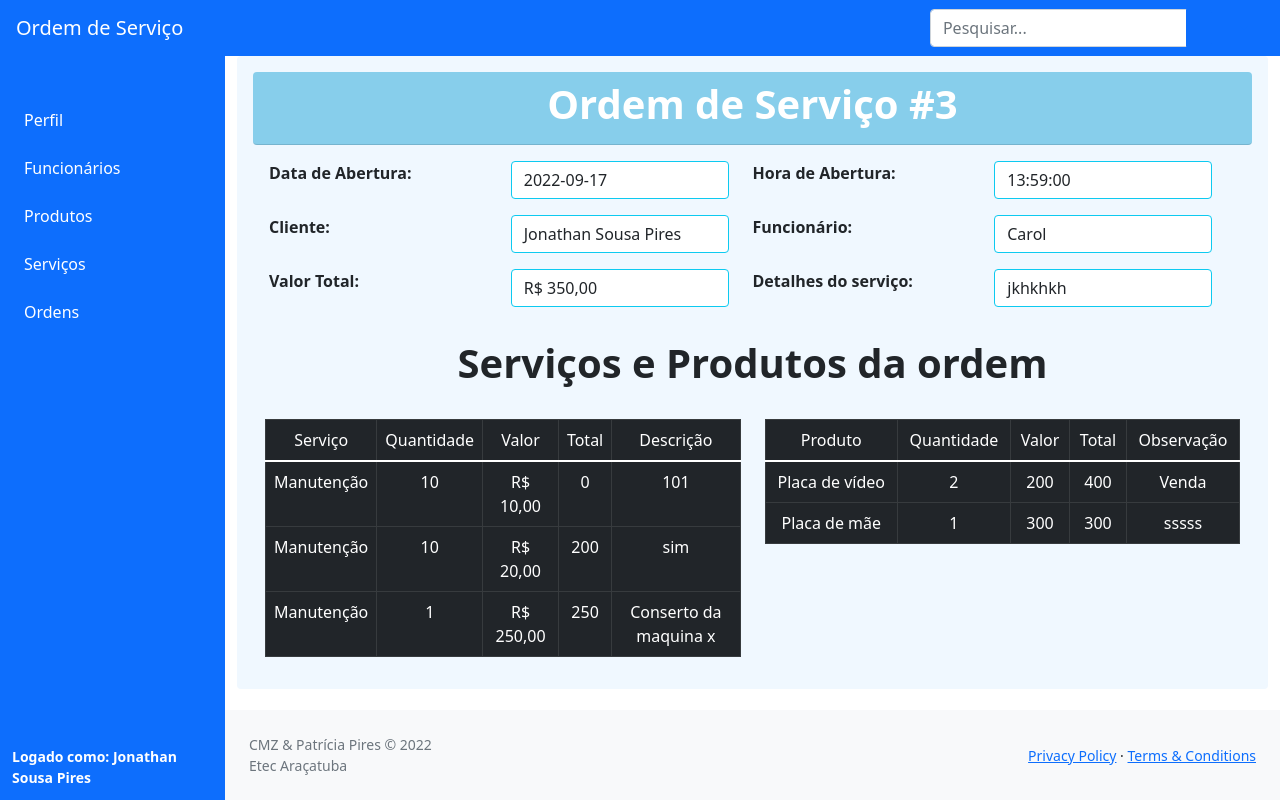
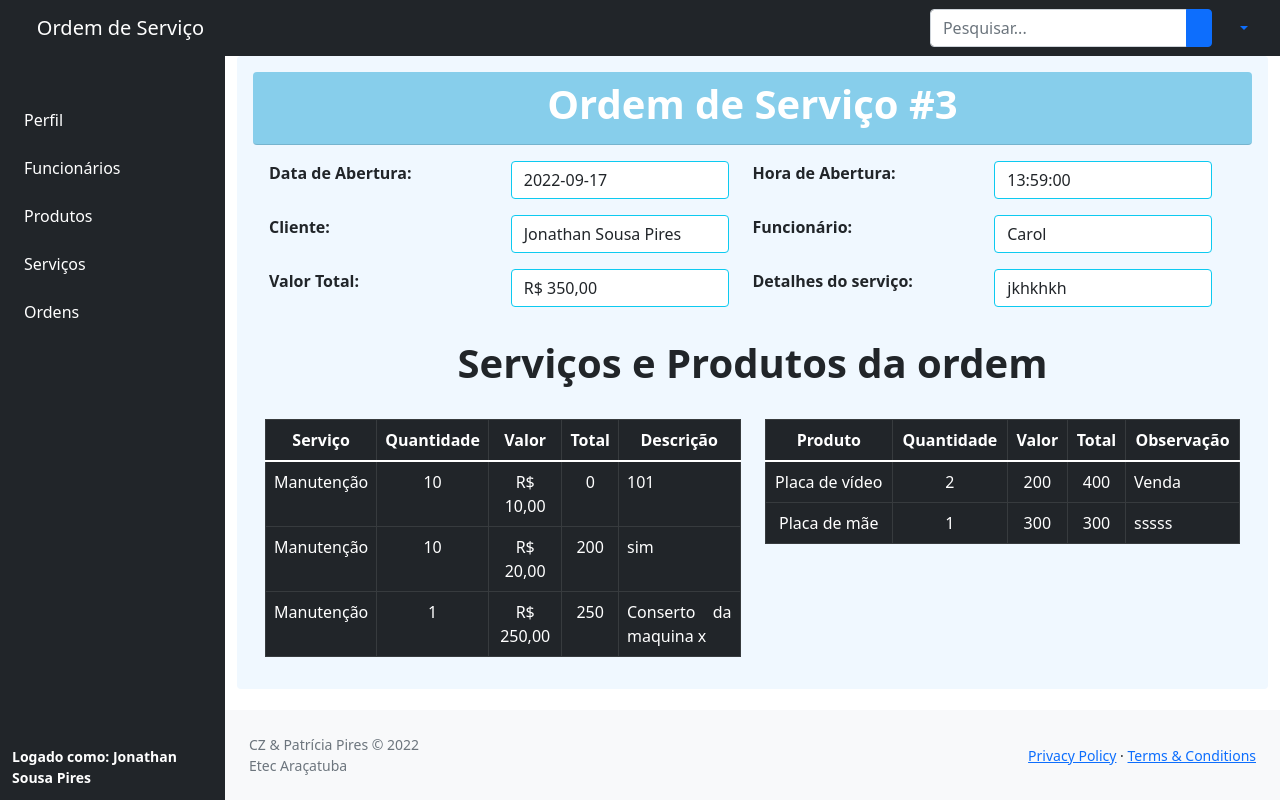
Before and after one commit to Rubyzzs/ordem-servico, a PHP site: page /ordem-servico/modulos/ordem_servico/visualizar.php?id=3 in a window 1280 px wide. Run offline with PHP 8.4, Linux system fonts and the light colour scheme; a user stored in the database is signed in; data comes from the database, SQL or seed files in the repository.

Commit message:
Alteração de cor Organização da tabela Alteração na visualização dos produtos e serviços Mudança de cor na side e nav bar

```diff
--- a/modulos/funcionarios/cadastrar.php
+++ b/modulos/funcionarios/cadastrar.php
@@ -18,7 +18,7 @@
             <div id="layoutSidenav_content" style="background-color: #F0F8FF;">
                 <main class="container">
                     <div class="card-body p-3 mb-2 mt-3 rounded">
-                    <h1 class="display-1 text-center">Cadastrar de Funcionário</h1>
+                    <h1 class="display-1 text-center">Cadastrar Funcionário</h1>
                         <form action="salvar.php" method="POST">
                             <div class="mb-3">
                                 <label for="nome">Nome Completo:</label>
--- a/modulos/funcionarios/visualizar.php
+++ b/modulos/funcionarios/visualizar.php
@@ -32,7 +32,7 @@ $funcionario = retornaDado($sql);
                 <div class="row justify-content-center">
                     <div class="col-4">
                         <div class="card w-100">
-                            <div class="card-body rounded" style="background-color: #008B8B;">
+                            <div class="card-body rounded" style="background-color: #005353;">
                                 <h1 class="card-title text-center text-white"><?= $funcionario['nomeFUN'] ?></h1>
                                 <p class="card-text text-white"><b>Fone: </b><?= $funcionario['telFUN'] ?></p>
                                 <p class="card-text text-white"><b>Email: </b><?= $funcionario['emailFUN'] ?></p>
--- a/modulos/ordem_servico/visualizar.php
+++ b/modulos/ordem_servico/visualizar.php
@@ -105,11 +105,11 @@
                                     <table class="table table-dark table-bordered">
                                         <thead>
                                                 <tr>
-                                                    <td>Serviço</td>
-                                                    <td>Quantidade</td>
-                                                    <td>Valor</td>
-                                                    <td>Total</td>
-                                                    <td>Descrição</td>
+                                                    <td><b>Serviço</b></td>
+                                                    <td><b>Quantidade</b></td>
+                                                    <td><b>Valor</b></td>
+                                                    <td><b>Total</b></td>
+                                                    <td><b>Descrição</b></td>
                                                 </tr>
                                         </thead>
                                         <tbody>
@@ -120,7 +120,7 @@
                                                         <td><?= $servico['qtde'] ?></td>
                                                         <td>R$ <?= number_format($servico['valorUnit'], 2, ',', '.') ?></td>
                                                         <td><?= $servico['valorTotal'] ?></td>
-                                                        <td><?= $servico['observacao'] ?></td>
+                                                        <td style='text-align: justify;'><?= $servico['observacao'] ?></td>
                                                     </tr>
                                             <?php } ?>
 
@@ -136,23 +136,23 @@
                                 <div class="col">
                                         <table class="table table-dark table-bordered">
                                             <thead>
-                                                <tr>
-                                                    <td>Produto</td>
-                                                    <td>Quantidade</td>
-                                                    <td>Valor</td>
-                                                    <td>Total</td>
-                                                    <td>Observação</td>
+                                                <tr style="text-align:center">
+                                                    <td><b>Produto</b></td>
+                                                    <td><b>Quantidade</b></td>
+                                                    <td><b>Valor</b></td>
+                                                    <td><b>Total</b></td>
+                                                    <td><b>Observação</b></td>
                                                 </tr>
                                             </thead>
                                                 <tbody>
                                                     <?php
                                                         foreach($produtos as $produto) { ?>
                                                             <tr>
-                                                                <td><?= $produto['nome'] ?></td>
+                                                                <td  style="text-align:center"><?= $produto['nome'] ?></td>
                                                                 <td><?= $produto['qtde'] ?></td>
                                                                 <td><?= $produto['valorUnit'] ?></td>
                                                                 <td><?= $produto['valorTotal'] ?></td>
-                                                                <td><?= $produto['observacao'] ?></td>
+                                                                <td style='text-align: justify;'><?= $produto['observacao'] ?></td>
                                                             </tr>
                                                     <?php } ?>
 
@@ -189,7 +189,7 @@
                     <div class="container">
                         <div class="row">
                             <div class="col-6">
-                                <form action="salvar_item_servico.php" method="POST" class="text-dark bg-opacity-10 p-3 rounded" style="background-color: #86ECFA;">
+                                <form action="salvar_item_servico.php" method="POST" class="text-dark bg-opacity-10 p-3 rounded" style="background-color: #90baff;">
                                     <p class="lead fw-bold">Adicionar Serviço</p>
 
                                     <input type="hidden" value="<?= $ordem_servico['IDOS'] ?>" name="IDOS">
@@ -230,7 +230,7 @@
 
                             <!-- Formulário para adicionar produto -->
                                 <div class="col-6">
-                                    <form action="salvar_item_produto.php" method="POST" class="text-dark bg-opacity-10 p-3 rounded" style="background-color: #86ECFA;">
+                                    <form action="salvar_item_produto.php" method="POST" class="text-dark bg-opacity-10 p-3 rounded" style="background-color: #90baff;">
                                         <p class="lead fw-bold">Adicionar Produto</p>
 
                                             <input type="hidden" value="<?= $ordem_servico['IDOS'] ?>" name="IDOS">
--- a/modulos/servicos/index.php
+++ b/modulos/servicos/index.php
@@ -18,7 +18,7 @@
                 <main class="container">
                     <?php include_once path('template/mensagem.php') ?>
 
-                    <h1 class="text-center display-3">Lista de serviços</h1>
+                    <h1 class="text-center display-3">Lista de Serviços</h1>
 
                     <table class="table table-bordered table-dark">
                         <thead>
--- a/template/footer.php
+++ b/template/footer.php
@@ -1,7 +1,7 @@
 <footer class="py-4 bg-light mt-auto">
     <div class="container-fluid px-4">
         <div class="d-flex align-items-center justify-content-between small">
-            <div class="text-muted">CMZ & Patrícia Pires &copy;  2022
+            <div class="text-muted">CZ & Patrícia Pires &copy;  2022
                 <br>
                 Etec Araçatuba
             </div>
--- a/template/navbar.php
+++ b/template/navbar.php
@@ -1,7 +1,10 @@
-<nav class="sb-topnav navbar bg-primary navbar-expand navbar">
+<nav class="sb-topnav navbar bg-dark navbar-expand navbar">
+
     <!-- Navbar Brand-->
-    <a class="navbar-brand ps-3 text-white" href="<?= links('index.php')?>">Ordem de Serviço</a>
+
+    <a class="navbar-brand ps-3 text-white" href="<?= links('index.php')?>"style="text-align:center">Ordem de Serviço</a>
     <!-- Sidebar Toggle-->
+
     <button class="btn btn-link btn-sm order-1 order-lg-0 me-4 me-lg-0" id="sidebarToggle" href="#!"><i class="fas fa-bars"></i></button>
     <!-- Navbar Search-->
     <form class="d-none d-md-inline-block form-inline ms-auto me-0 me-md-3 my-2 my-md-0">
@@ -10,6 +13,7 @@
             <button class="btn btn-primary" id="btnNavbarSearch" type="button"><i class="fas fa-search"></i></button>
         </div>
     </form>
+
     <!-- Navbar-->
     <ul class="navbar-nav ms-auto ms-md-0 me-3 me-lg-4">
         <li class="nav-item dropdown">
--- a/template/sidebar.php
+++ b/template/sidebar.php
@@ -1,5 +1,5 @@
 <div id="layoutSidenav_nav">
-    <nav class="sb-sidenav bg-primary accordion sb-sidenav" id="sidenavAccordion">
+    <nav class="sb-sidenav bg-dark accordion sb-sidenav" id="sidenavAccordion">
         <div class="sb-sidenav-menu">
             <div class="nav">
                 <div class="sb-sidenav-menu-heading"></div>
@@ -8,12 +8,12 @@
 
                     <a class="nav-link collapsed text-white" href="#" data-bs-toggle="collapse" data-bs-target="#collapseClientes" aria-expanded="false" aria-controls="collapseClientes">
                         <?php if(podeMostrar(['funcionario'])){ ?>
-                            <div class="sb-nav-link-icon text-white"><i class="fa-solid fa-users"></i></div>
+                            <div class="sb-nav-link-icon text-primary"><i class="fa-solid fa-users"></i></div>
                             Clientes
                             <div class="sb-sidenav-collapse-arrow"><i class="fas fa-angle-down"></i></div>
                         <?php } ?>
                         <?php if(podeMostrar(['cliente'])){ ?>
-                            <div class="sb-nav-link-icon text-white"><i class="fa-solid fa-users"></i></div>
+                            <div class="sb-nav-link-icon text-primary"><i class="fa-solid fa-users"></i></div>
                             Perfil
                             <div class="sb-sidenav-collapse-arrow"><i class="fas fa-angle-down"></i></div>
                         <?php } ?>
@@ -32,7 +32,7 @@
                     </div>
                         <!-- menu de funcionario -->
                         <a class="nav-link collapsed text-white" href="#" data-bs-toggle="collapse" data-bs-target="#collapseFuncionario" aria-expanded="false" aria-controls="collapseClientes">
-                            <div class="sb-nav-link-icon"><i class="fa-solid fa-user-gear"></i></div>
+                            <div class="sb-nav-link-icon text-primary"><i class="fa-solid fa-user-gear"></i></div>
                             Funcionários
                             <div class="sb-sidenav-collapse-arrow"><i class="fas fa-angle-down"></i></div>
                         </a>
@@ -52,7 +52,7 @@
 
                 <!-- Menu de produtos  -->
                 <a class="nav-link collapsed text-white" href="#" data-bs-toggle="collapse" data-bs-target="#collapseProdutos" aria-expanded="false" aria-controls="collapseClientes">
-                    <div class="sb-nav-link-icon"><i class="fa-solid fa-box-open"></i></div>
+                    <div class="sb-nav-link-icon text-primary"><i class="fa-solid fa-box-open"></i></div>
                         Produtos
                     <div class="sb-sidenav-collapse-arrow"><i class="fas fa-angle-down"></i></div>
                 </a>
@@ -70,7 +70,7 @@
                 </div>
                 <!-- Menu de serviços  -->
                 <a class="nav-link collapsed text-white" href="#" data-bs-toggle="collapse" data-bs-target="#collapseServicos" aria-expanded="false" aria-controls="collapseServicos">
-                    <div class="sb-nav-link-icon text-white"><i class="fa-solid fa-gears"></i></div>
+                    <div class="sb-nav-link-icon text-primary"><i class="fa-solid fa-gears"></i></div>
                         Serviços
                     <div class="sb-sidenav-collapse-arrow"><i class="fas fa-angle-down"></i></div>
                 </a>
@@ -88,7 +88,7 @@
                 </div>
                 <!-- Menu de ordens de serviços  -->
                 <a class="nav-link collapsed text-white" href="#" data-bs-toggle="collapse" data-bs-target="#collapseOrdens" aria-expanded="false" aria-controls="collapseClientes">
-                    <div class="sb-nav-link-icon text-white"><i class="fa-solid fa-briefcase"></i></div>
+                    <div class="sb-nav-link-icon text-primary"><i class="fa-solid fa-briefcase"></i></div>
                         Ordens
                     <div class="sb-sidenav-collapse-arrow"><i class="fas fa-angle-down"></i></div>
                 </a>
```
Also changed, not shown: modulos/clientes/index.php (+4 -4 lines), modulos/produtos/visualizar.php (+19 -11 lines), modulos/servicos/visualizar.php (+28 -15 lines).
